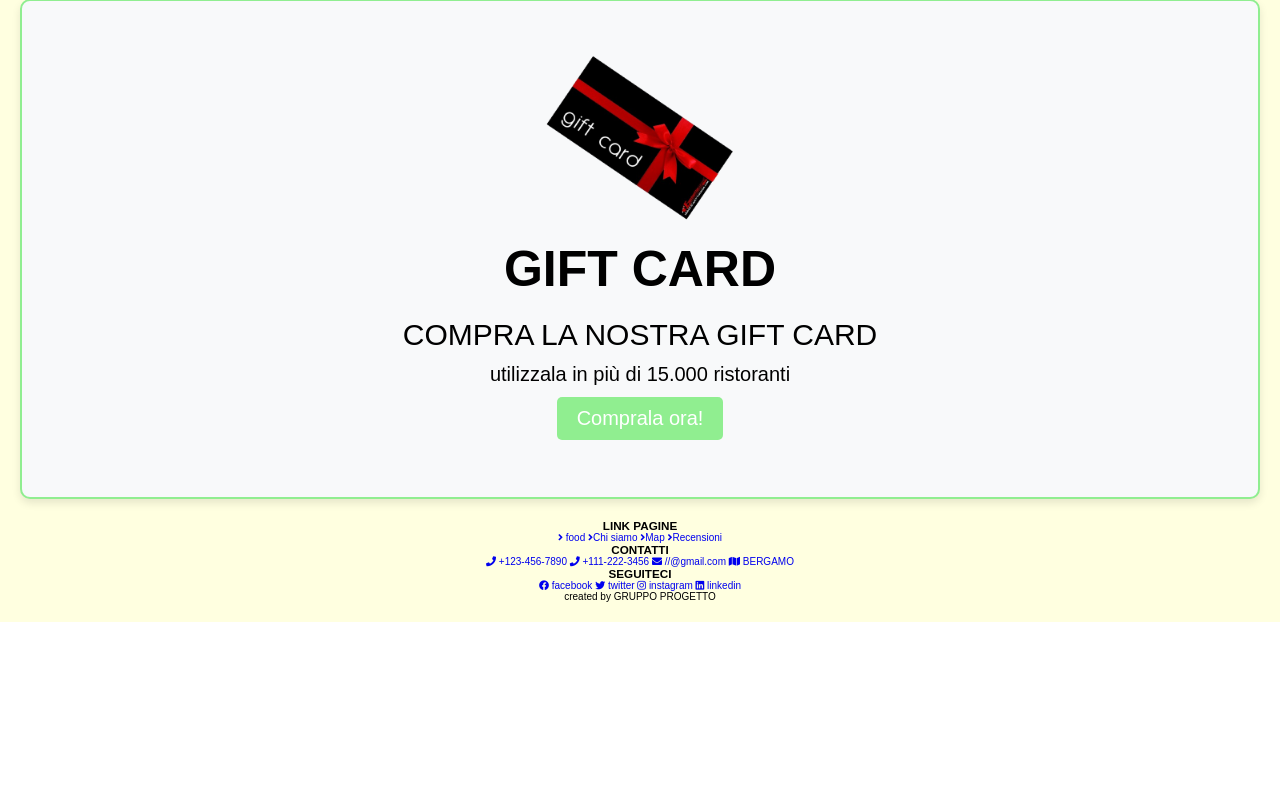
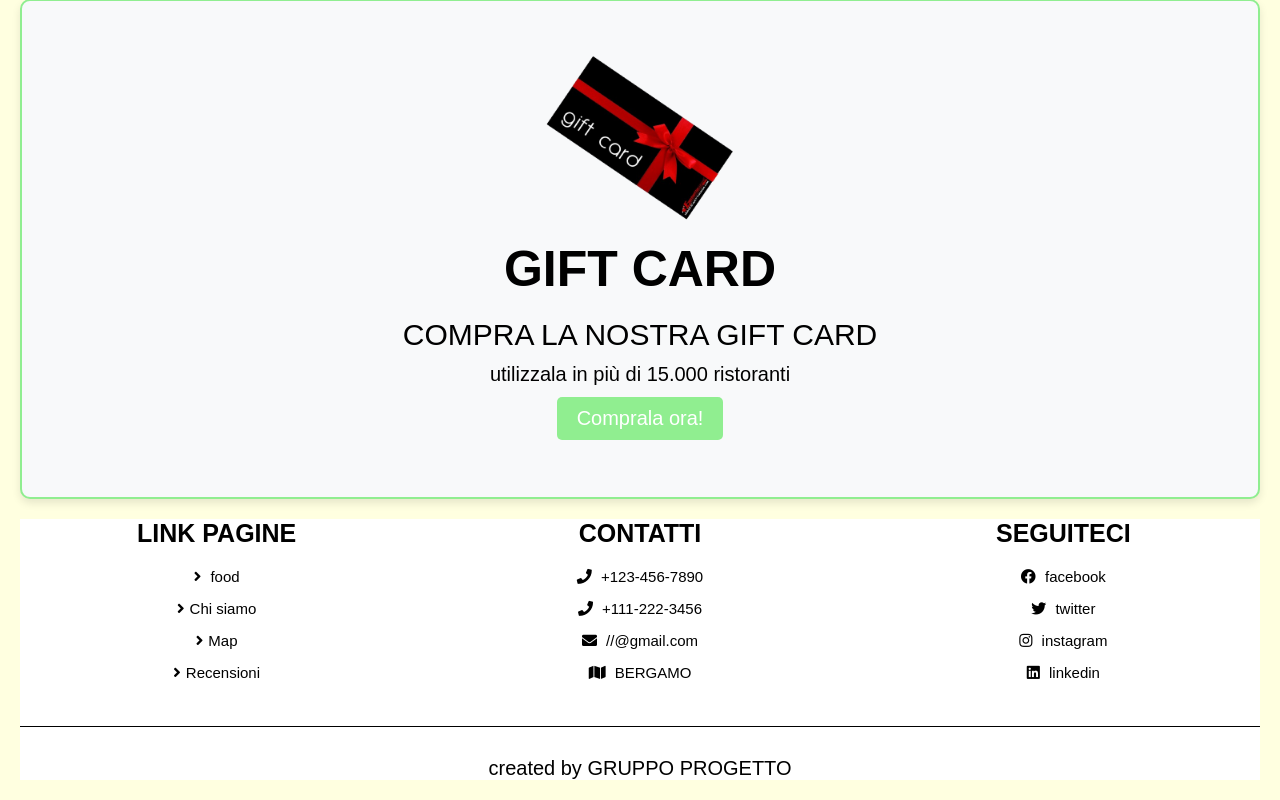
Before and after one commit to LucaCadei3/progetto_modulo_M5, a PHP site: page /esame/ in a window 1280 px wide. Shown: the part 3052-3852 px from the top of the page. Before the commit the page ends 3674 px from the top, so only its background shows below. Run offline with PHP 8.4, Linux system fonts and the light colour scheme.

Commit message:
Update styleIndex.css

```diff
--- a/html/styleIndex.css
+++ b/html/styleIndex.css
@@ -513,3 +513,60 @@ color: #f8d322; /* Colore della stella selezionata */
 .divAreaRis td {
     width: 100px;
 }
+
+
+.footer{
+    background: white;
+    background-size: cover;
+    background-position: center;
+
+}
+
+.footer .box-container{
+    display: grid;
+    grid-template-columns: repeat(auto-fit, minmax(25rem, 1fr));
+    gap: 3rem;
+}
+
+.footer .box-container .box h3{
+    color: black;
+    font-size: 2.5rem;
+    padding-bottom: 2rem;
+}
+
+.footer .box-container .box a{
+    color: black;
+    font-size: 1.5rem;
+    padding-bottom: 1.5rem;
+    display: block;
+}
+
+.footer .box-container .box a i{
+    color: black;
+    padding-right: .5rem;
+    transition: .2s linear;
+}
+
+.footer .box-container .box a:hover i{
+    padding-right: 2rem;
+}
+
+.footer .credit{
+    text-align: center;
+    padding-top: 3rem;
+    margin-top: 3rem;
+    border-top: .1rem solid black;
+    font-size: 2rem;
+    color: black;
+}
+
+.footer .credit span{
+    color: black;
+}
+
+#map {
+    margin: 0 auto; /* Centra l'elemento orizzontalmente */
+    padding: 0;
+    height: 500px;
+    width: 100%; /* Imposta una larghezza massima per l'elemento */
+}
```
